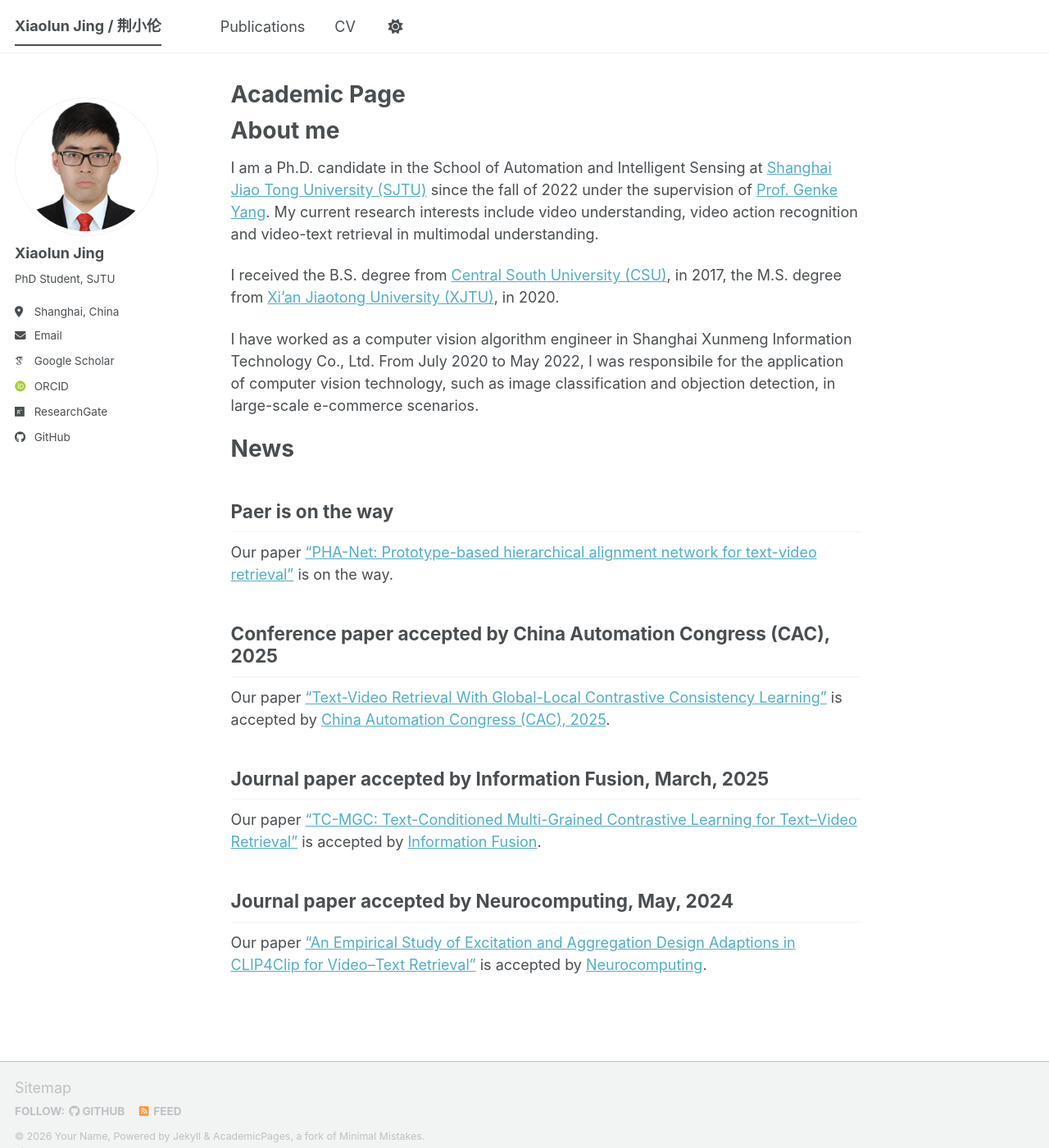
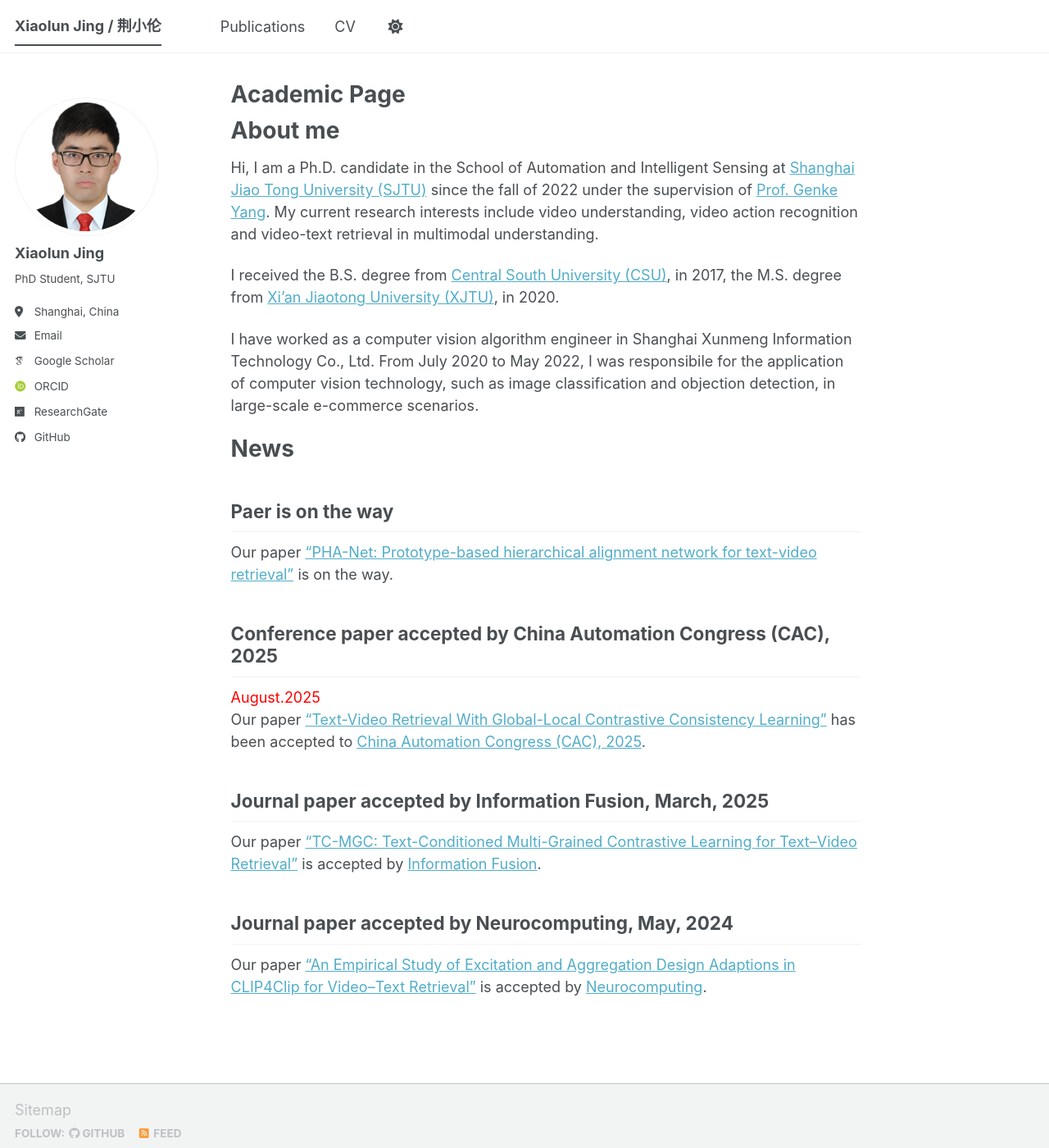
Before and after one commit to JingXiaolun/JingXiaolun.github.io, a Jekyll site: the page built from _pages/about.md, in a window 1280 px wide and 1400 px high. Shown: the whole window at 82% size. Built offline with Jekyll 4.4.1, drawn with Linux system fonts in a browser that asks for light colours; some web fonts are replaced; a script bundle is joined from its source files by our own code; library files that are not in the unit come from our copies.

Commit message:
Update about.md

```diff
--- a/_pages/about.md
+++ b/_pages/about.md
@@ -8,7 +8,7 @@
 ---
 
 # About me
-I am a Ph.D. candidate in the School of Automation and Intelligent Sensing at [Shanghai Jiao Tong University (SJTU)](https://www.sjtu.edu.cn/) since the fall of 2022 under the supervision of [Prof. Genke Yang](https://ieeexplore.ieee.org/author/37276272200). My current research interests include video understanding, video action recognition and video-text retrieval in multimodal understanding.
+Hi, I am a Ph.D. candidate in the School of Automation and Intelligent Sensing at [Shanghai Jiao Tong University (SJTU)](https://www.sjtu.edu.cn/) since the fall of 2022 under the supervision of [Prof. Genke Yang](https://ieeexplore.ieee.org/author/37276272200). My current research interests include video understanding, video action recognition and video-text retrieval in multimodal understanding.
 
 I received the B.S. degree from [Central South University (CSU)](https://www.csu.edu.cn/), in 2017, the M.S. degree from [Xi’an Jiaotong University (XJTU)](https://www.xjtu.edu.cn/), in 2020.
 
@@ -19,7 +19,7 @@
 Our paper ["PHA-Net: Prototype-based hierarchical alignment network for text-video retrieval"](https://jingxiaolun.github.io/) is on the way.
 
 ## Conference paper accepted by China Automation Congress (CAC), 2025
-Our paper ["Text-Video Retrieval With Global-Local Contrastive Consistency Learning"](https://jingxiaolun.github.io/) is accepted by [China Automation Congress (CAC), 2025](https://ieeexplore.ieee.org/xpl/conhome/10864465/proceeding).
+<font color=red>August.2025</font> Our paper ["Text-Video Retrieval With Global-Local Contrastive Consistency Learning"](https://jingxiaolun.github.io/) has been accepted to [China Automation Congress (CAC), 2025](https://ieeexplore.ieee.org/xpl/conhome/10864465/proceeding).
 
 ## Journal paper accepted by Information Fusion, March, 2025
 Our paper ["TC-MGC: Text-Conditioned Multi-Grained Contrastive Learning for Text–Video Retrieval"](https://doi.org/10.1016/j.inffus.2025.103151) is accepted by [Information Fusion](https://www.sciencedirect.com/journal/information-fusion).
```
